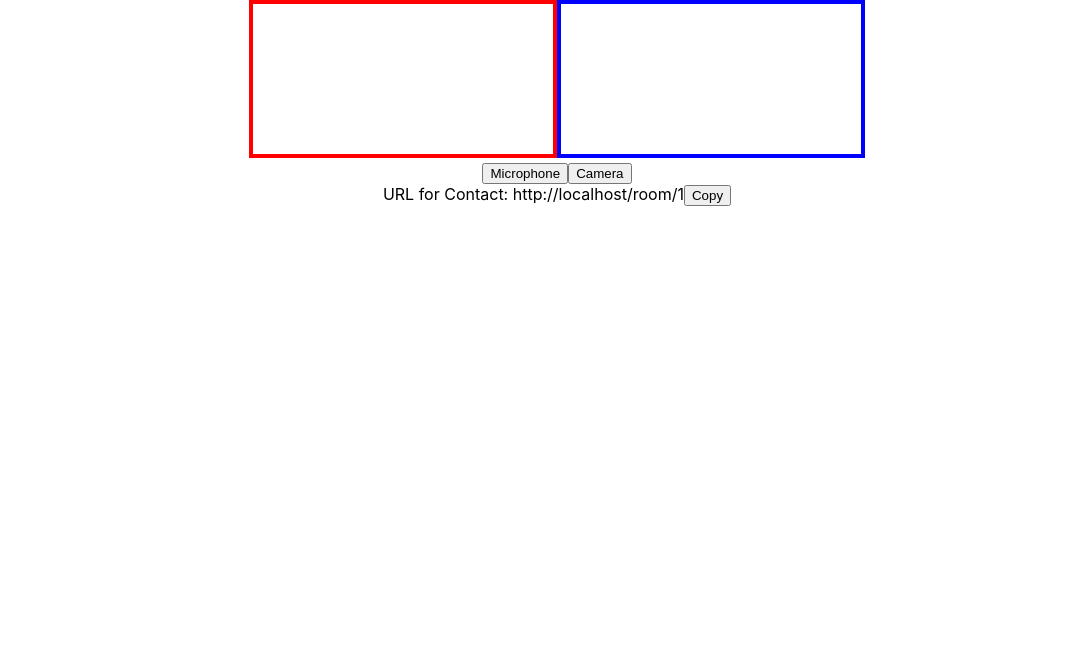
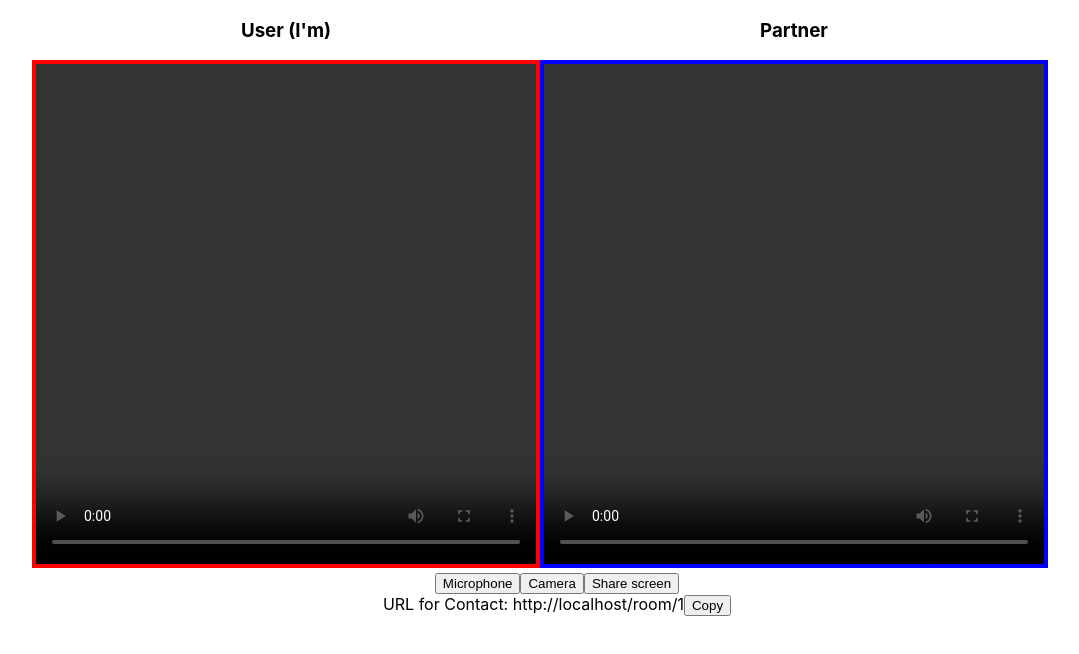
Before and after one commit to GrafSoul/webrtc-video-chat, a React (Create React App) app in the folder client/: page /room/1 in a window 1280 px wide. Shown: the top 654 px of the page, without its empty margins (83-1162 px from the left). Built offline with nearby package versions, Linux system fonts and the light colour scheme; no server answers.

Commit message:
feat: Added Share screen.

```diff
--- a/client/src/routes/Room.js
+++ b/client/src/routes/Room.js
@@ -12,6 +12,7 @@ const Room = (props) => {
     const socketRef = useRef();
     const otherUser = useRef();
     const userStream = useRef();
+    const senders = useRef([]);
 
     useEffect(() => {
         navigator.mediaDevices
@@ -44,7 +45,9 @@ const Room = (props) => {
         userStream.current
             .getTracks()
             .forEach((track) =>
+                senders.current.push(
                     peerRef.current.addTrack(track, userStream.current),
+                ),
             );
     }
 
@@ -139,6 +142,22 @@ const Room = (props) => {
         partnerVideo.current.srcObject = e.streams[0];
     }
 
+    function shareScreen() {
+        navigator.mediaDevices
+            .getDisplayMedia({ cursor: true })
+            .then((stream) => {
+                const screenTrack = stream.getTracks()[0];
+                senders.current
+                    .find((sender) => sender.track.kind === 'video')
+                    .replaceTrack(screenTrack);
+                screenTrack.onended = function () {
+                    senders.current
+                        .find((sender) => sender.track.kind === 'video')
+                        .replaceTrack(userStream.current.getTracks()[1]);
+                };
+            });
+    }
+
     function handleToggleMic() {
         setAudio(!audio);
     }
@@ -162,19 +181,39 @@ const Room = (props) => {
 
     return (
         <div>
+            <div style={{ display: 'flex', width: '1050px', margin: 'auto' }}>
+                <div>
+                    <h3>User (I'm)</h3>
                     <video
+                        controls
                         autoPlay
                         ref={userVideo}
-                style={{ border: '4px solid red' }}
+                        style={{
+                            border: '4px solid red',
+                            height: 500,
+                            width: 500,
+                        }}
                     ></video>
+                </div>
+
+                <div>
+                    <h3>Partner</h3>
                     <video
+                        controls
                         autoPlay
                         ref={partnerVideo}
-                style={{ border: '4px solid blue' }}
+                        style={{
+                            border: '4px solid blue',
+                            height: 500,
+                            width: 500,
+                        }}
                     ></video>
+                </div>
+            </div>
             <div>
-                <button onClick={() => handleToggleMic()}>Microphone</button>
-                <button onClick={() => handleToggleCam()}>Camera</button>
+                <button onClick={handleToggleMic}>Microphone</button>
+                <button onClick={handleToggleCam}>Camera</button>
+                <button onClick={shareScreen}>Share screen</button>
             </div>
             <div>
                 URL for Contact: {window.location.href}
```
Lines whose indentation alone changed are shown as unchanged.
